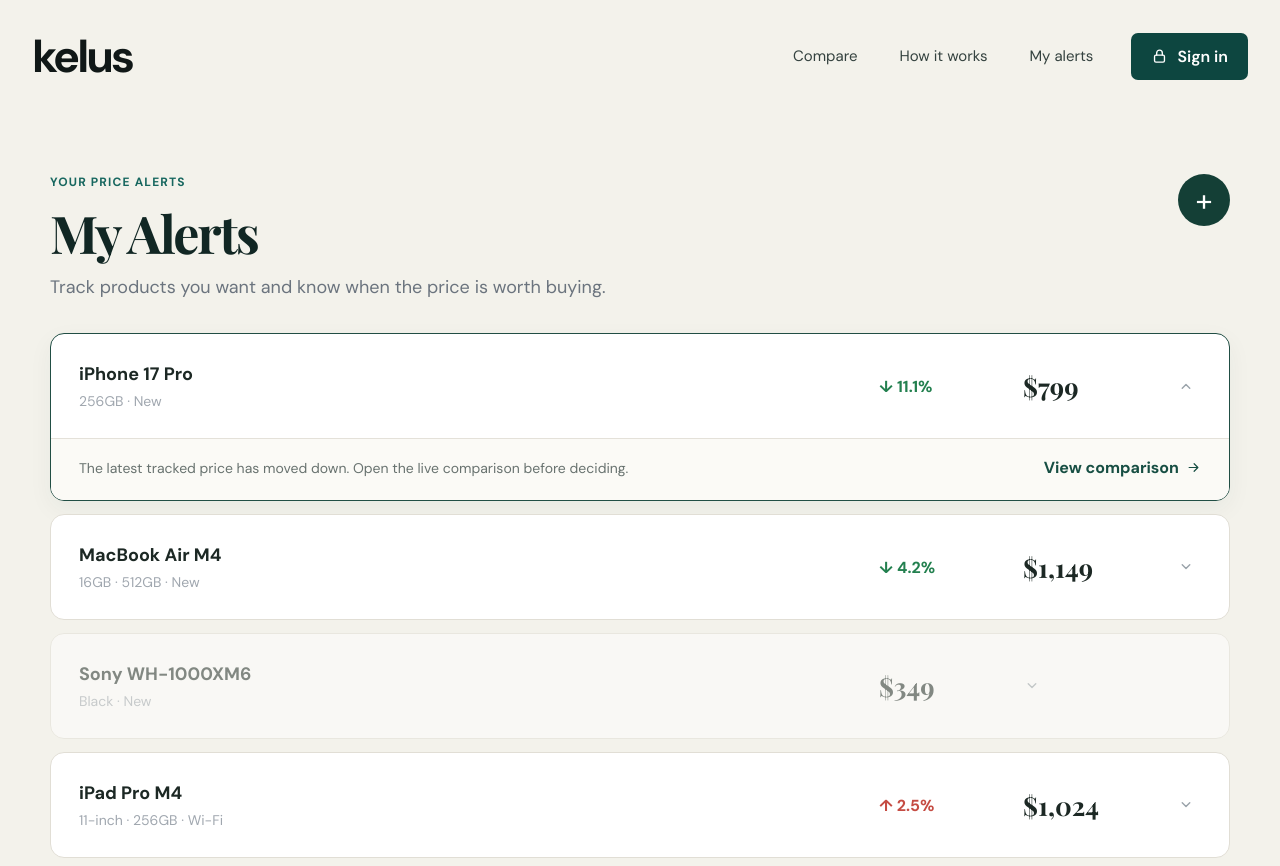
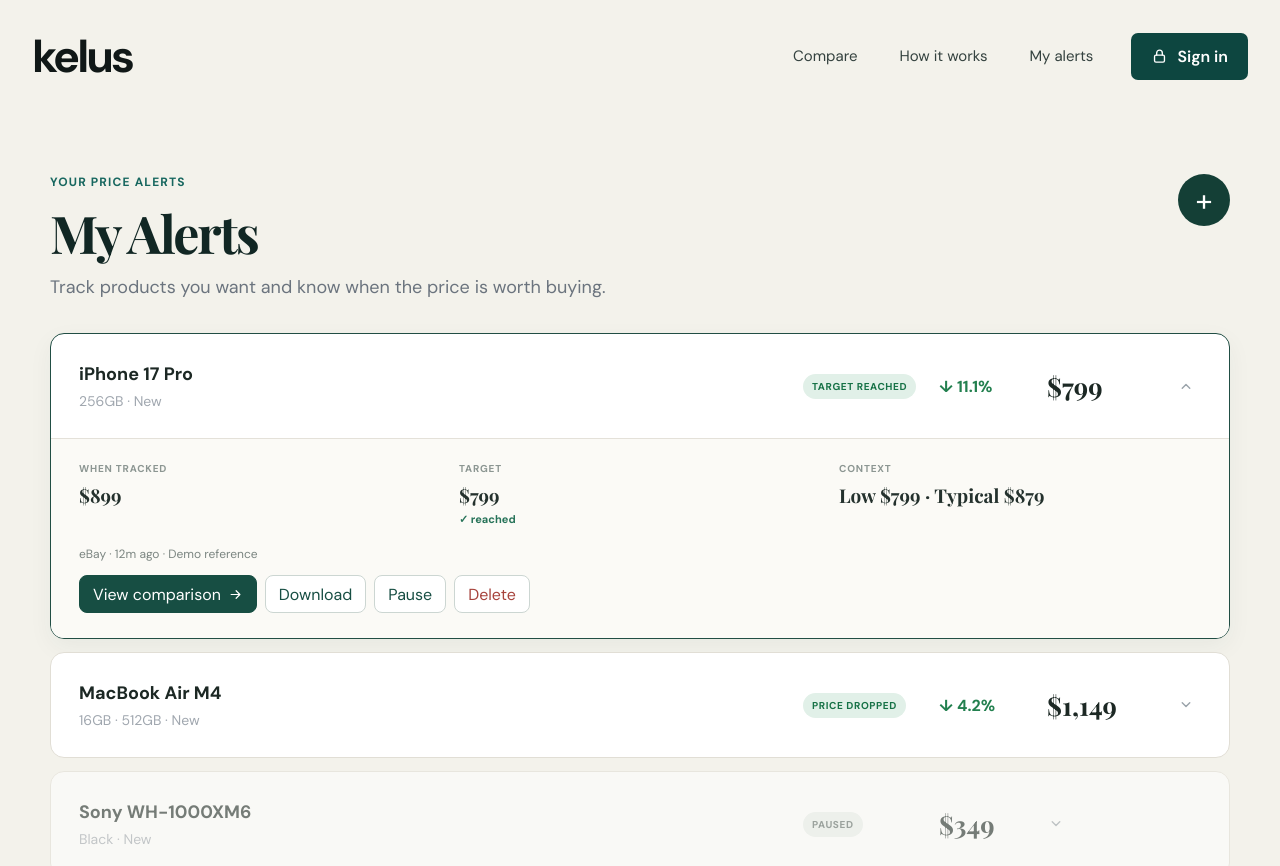
Before and after one commit to youssef-2420/kelus, a Next.js app: page /alerts in a window 1280 px wide. Shown: the top 866 px of the page. Built offline with nearby package versions, Linux system fonts and the light colour scheme.

Commit message:
Align alerts and results with Figma prototypes

```diff
--- a/app/alerts/page.tsx
+++ b/app/alerts/page.tsx
@@ -5,35 +5,109 @@ import { KelusHeader } from "@/components/KelusHeader";
 import { Icon } from "@/components/Icon";
 import { SafeLink as Link } from "@/components/SafeLink";
 
-type Alert = { product: string; variant: string; price: number; change?: number; status: "active" | "paused" };
+type AlertStatus = "reached" | "dropped" | "paused" | "increased";
+type Alert = {
+  id: string;
+  product: string;
+  variant: string;
+  price: number;
+  trackedPrice: number;
+  targetPrice: number;
+  recentLow: number;
+  typicalPrice: number;
+  change?: number;
+  status: AlertStatus;
+  retailer: string;
+  updated: string;
+  comparisonHref?: string;
+};
 
+const storageKey = "kelus-demo-alert-records";
 const referenceAlerts: Alert[] = [
-  { product: "iPhone 17 Pro", variant: "256GB · New", price: 799, change: -11.1, status: "active" },
-  { product: "MacBook Air M4", variant: "16GB · 512GB · New", price: 1149, change: -4.2, status: "active" },
-  { product: "Sony WH-1000XM6", variant: "Black · New", price: 349, status: "paused" },
-  { product: "iPad Pro M4", variant: "11-inch · 256GB · Wi-Fi", price: 1024, change: 2.5, status: "active" },
+  { id: "iphone-17-pro", product: "iPhone 17 Pro", variant: "256GB · New", price: 799, trackedPrice: 899, targetPrice: 799, recentLow: 799, typicalPrice: 879, change: -11.1, status: "reached", retailer: "eBay", updated: "12m ago", comparisonHref: "/results-v2?product=iphone-17-pro&variant=iphone-17-pro-256gb&condition=new&market=us" },
+  { id: "macbook-air-m4", product: "MacBook Air M4", variant: "16GB · 512GB · New", price: 1149, trackedPrice: 1199, targetPrice: 1099, recentLow: 1099, typicalPrice: 1179, change: -4.2, status: "dropped", retailer: "Amazon", updated: "34m ago" },
+  { id: "sony-wh-1000xm6", product: "Sony WH-1000XM6", variant: "Black · New", price: 349, trackedPrice: 349, targetPrice: 299, recentLow: 319, typicalPrice: 349, status: "paused", retailer: "Best Buy", updated: "3h ago" },
+  { id: "ipad-pro-m4", product: "iPad Pro M4", variant: "11-inch · 256GB · Wi-Fi", price: 1024, trackedPrice: 999, targetPrice: 950, recentLow: 949, typicalPrice: 999, change: 2.5, status: "increased", retailer: "Apple", updated: "8m ago" },
 ];
 
+const money = (value: number) => `$${value.toLocaleString("en-US")}`;
+
+function loadAlerts() {
+  if (typeof window === "undefined") return referenceAlerts;
+  try {
+    const stored = JSON.parse(window.localStorage.getItem(storageKey) ?? "null");
+    return Array.isArray(stored) ? stored as Alert[] : referenceAlerts;
+  } catch {
+    return referenceAlerts;
+  }
+}
+
+function statusLabel(alert: Alert) {
+  if (alert.status === "reached") return "Target reached";
+  if (alert.status === "dropped") return "Price dropped";
+  if (alert.status === "paused") return "Paused";
+  return "Price up";
+}
+
+function distanceLabel(alert: Alert) {
+  if (alert.price <= alert.targetPrice) return "✓ reached";
+  return `${money(alert.price - alert.targetPrice)} away`;
+}
+
 export default function AlertsPage() {
-  const [expanded, setExpanded] = useState<string | null>(referenceAlerts[0].product);
+  const [alerts, setAlerts] = useState<Alert[]>(loadAlerts);
+  const [expanded, setExpanded] = useState<string | null>(alerts[0]?.id ?? null);
+
+  function persist(next: Alert[]) {
+    setAlerts(next);
+    window.localStorage.setItem(storageKey, JSON.stringify(next));
+  }
+
+  function togglePause(alert: Alert) {
+    persist(alerts.map((item) => item.id === alert.id ? { ...item, status: item.status === "paused" ? "dropped" : "paused" } : item));
+  }
+
+  function removeAlert(alert: Alert) {
+    const next = alerts.filter((item) => item.id !== alert.id);
+    persist(next);
+    if (expanded === alert.id) setExpanded(next[0]?.id ?? null);
+  }
+
+  function downloadAlert(alert: Alert) {
+    const cells = ["Product", "Variant", "Current Price", "Tracked Price", "Target Price", "Status", "Retailer"];
+    const values = [alert.product, alert.variant, alert.price, alert.trackedPrice, alert.targetPrice, statusLabel(alert), alert.retailer];
+    const csv = `${cells.join(",")}\n${values.map((value) => `"${String(value).replaceAll('"', '""')}"`).join(",")}\n`;
+    const url = URL.createObjectURL(new Blob([csv], { type: "text/csv;charset=utf-8" }));
+    const anchor = document.createElement("a");
+    anchor.href = url;
+    anchor.download = `${alert.id}-alert.csv`;
+    anchor.click();
+    URL.revokeObjectURL(url);
+  }
+
   return <main className="app-page alerts-page"><KelusHeader />
     <section className="alerts-main section">
-      <div className="alerts-heading"><div><p className="eyebrow">Your price alerts</p><h1>My Alerts</h1><p>Track products you want and know when the price is worth buying.</p></div><Link href="/" className="alerts-add" aria-label="Add a new price alert">+</Link></div>
-      <div className="alerts-list">
-        {referenceAlerts.map((alert) => {
-          const open = expanded === alert.product;
+      <div className="alerts-heading"><div><p className="eyebrow">Your price alerts</p><h1>My Alerts</h1><p>Track products you want and know when the price is worth buying.</p></div><Link href="/#product-search" className="alerts-add" aria-label="Add a new price alert">+</Link></div>
+      {alerts.length ? <div className="alerts-list">
+        {alerts.map((alert) => {
+          const open = expanded === alert.id;
           const increased = (alert.change ?? 0) > 0;
-          return <article className={`alert-row${alert.status === "paused" ? " is-paused" : ""}${open ? " is-open" : ""}`} key={alert.product}>
-            <button type="button" aria-expanded={open} onClick={() => setExpanded(open ? null : alert.product)}>
+          return <article className={`alert-row${alert.status === "paused" ? " is-paused" : ""}${open ? " is-open" : ""}`} key={alert.id}>
+            <button type="button" aria-expanded={open} onClick={() => setExpanded(open ? null : alert.id)}>
               <span className="alert-product"><b>{alert.product}</b><small>{alert.variant}</small></span>
+              <span className={`alert-status is-${alert.status}`}>{statusLabel(alert)}</span>
               {alert.change !== undefined && <span className={`alert-change${increased ? " is-up" : ""}`}>{increased ? "↑" : "↓"} {Math.abs(alert.change)}%</span>}
-              <strong>${alert.price.toLocaleString("en-US")}</strong><Icon name="chevron" size={18}/>
+              <strong>{money(alert.price)}</strong><Icon name="chevron" size={18}/>
             </button>
-            {open && <div className="alert-detail"><p>{increased ? "The latest tracked price has increased." : "The latest tracked price has moved down."} Open the live comparison before deciding.</p><Link href="/results-v2?product=iphone-17&amp;variant=iphone-17-256&amp;condition=any&amp;market=us">View comparison <Icon name="arrow" size={15}/></Link></div>}
+            {open && <div className="alert-detail">
+              <div className="alert-detail-stats"><span>When tracked<strong>{money(alert.trackedPrice)}</strong></span><span>Target<strong>{money(alert.targetPrice)}</strong><small>{distanceLabel(alert)}</small></span><span>Context<strong>Low {money(alert.recentLow)} · Typical {money(alert.typicalPrice)}</strong></span></div>
+              <p className="alert-source">{alert.retailer} · {alert.updated} · Demo reference</p>
+              <div className="alert-actions">{alert.comparisonHref ? <Link href={alert.comparisonHref}>View comparison <Icon name="arrow" size={15}/></Link> : <Link href="/#product-search">Search this product <Icon name="arrow" size={15}/></Link>}<button type="button" onClick={() => downloadAlert(alert)}>Download</button><button type="button" onClick={() => togglePause(alert)}>{alert.status === "paused" ? "Resume" : "Pause"}</button><button type="button" className="is-danger" onClick={() => removeAlert(alert)}>Delete</button></div>
+            </div>}
           </article>;
         })}
-      </div>
+      </div> : <div className="alerts-empty"><Icon name="bell" size={28}/><h2>No alerts yet</h2><p>Search for a product and track its price to add it here.</p><Link className="button button-primary" href="/#product-search">Start a search <Icon name="arrow" size={17}/></Link></div>}
     </section>
-    <p className="alerts-local-note"><Icon name="lock" size={16}/>Alerts are stored locally in this browser only.</p>
+    <p className="alerts-local-note"><Icon name="lock" size={16}/>Demo alert data is stored locally in this browser only.</p>
   </main>;
 }
--- a/app/results-v2/page.tsx
+++ b/app/results-v2/page.tsx
@@ -8,6 +8,7 @@ import { OutboundRetailerCTA } from "@/components/OutboundRetailerCTA";
 import { PriceChart } from "@/components/PriceChart";
 import { ProductMark } from "@/components/ProductMark";
 import { SearchControls } from "@/components/SearchControls";
+import { WatchButton } from "@/components/WatchButton";
 import { SafeLink as Link } from "@/components/SafeLink";
 import { getProductBySlug, getVariantById } from "@/lib/demo-data";
 import { readSearchCriteria } from "@/lib/search-state";
@@ -76,6 +77,7 @@ function NewResults() {
         {lowest && cheaperAlternative && <section className="nr-section"><div className="nr-label-row"><p className="nr-label">Lowest price</p><b>Save ${cheaperAlternative.savings}</b></div><LowestOffer offer={lowest} productName={product.name} tradeoff={cheaperAlternative.tradeoff}/></section>}
         {otherOffers.length > 0 && <section className="nr-section"><p className="nr-label">Other offers</p><div className="nr-other-list">{otherOffers.map((offer, index) => <OtherOffer key={offer.id} offer={offer} productName={product.name} initiallyOpen={index === 0}/>)}</div></section>}
         <PriceContext context={context} observations={result?.observations ?? []}/>
+        <section className="nr-section nr-alert-section"><div><p className="nr-label">Price alert</p><h2>Want a better price?</h2><p>Track this product and come back when the price changes.</p></div><WatchButton product={product.name}/></section>
         <p className="nr-disclosure">Live results currently cover matching eBay listings, not the entire market. Kelus may earn a commission from eligible retailer links.</p>
       </>}
     </div>
@@ -103,7 +105,7 @@ function LowestOffer({ offer, productName, tradeoff }: { offer: Offer; productNa
 }
 
 function OtherOffer({ offer, productName, initiallyOpen }: { offer: Offer; productName: string; initiallyOpen: boolean }) {
-  return <details className="nr-other" open={initiallyOpen}><summary><EbayLogo/><span><b>{productName} · {titleCase(offer.condition)} listing</b><small>{titleCase(offer.condition)} · {offer.shippingCostKnown === false ? "Shipping unavailable" : offer.shippingCost ? `+$${offer.shippingCost} shipping` : "Free shipping"} · {offer.returnPolicy ?? "Return terms unavailable"}</small></span><strong>${knownTotal(offer) ?? offer.price}</strong><Icon name="chevron" size={17}/></summary><div className="nr-other-detail"><ListingImage offer={offer} productName={productName}/><div><p>{offer.seller.feedbackPercentage ? `${offer.seller.feedbackPercentage}% positive · ` : ""}{offer.seller.name}</p><small>{updatedLabel(offer.lastUpdated)} · Live eBay offer</small><span className="nr-cta"><OutboundRetailerCTA offer={offer}/></span></div></div></details>;
+  return <details className="nr-other" open={initiallyOpen}><summary><EbayLogo/><span><b>{offer.sourceTitle || `${productName} · ${titleCase(offer.condition)} listing`}</b><small>{titleCase(offer.condition)} · {offer.shippingCostKnown === false ? "Shipping unavailable" : offer.shippingCost ? `+$${offer.shippingCost} shipping` : "Free shipping"} · {offer.returnPolicy ?? "Return terms unavailable"}</small></span><strong>${knownTotal(offer) ?? offer.price}</strong><Icon name="chevron" size={17}/></summary><div className="nr-other-detail"><ListingImage offer={offer} productName={productName}/><div><p>{offer.seller.feedbackPercentage ? `${offer.seller.feedbackPercentage}% positive · ` : ""}{offer.seller.name || "Seller name unavailable"}</p><small>{updatedLabel(offer.lastUpdated)} · Live eBay offer</small><span className="nr-cta"><OutboundRetailerCTA offer={offer}/></span></div></div></details>;
 }
 
 function PriceContext({ context, observations }: { context: ReturnType<typeof getPriceContext>; observations: PriceObservation[] }) {
--- a/services/providers/ebay/normalize.ts
+++ b/services/providers/ebay/normalize.ts
@@ -96,6 +96,7 @@ export function normalizeEbayItem(item: EbayItemSummary, product: Product, varia
     dataSource: "live",
     sourceProvider: "ebay",
     sourceCondition: item.condition,
+    sourceTitle: item.title,
     imageUrl: item.image?.imageUrl,
     itemLocation: location(item),
   };
--- a/types/kelus.ts
+++ b/types/kelus.ts
@@ -23,6 +23,7 @@ export type Offer = {
   returnPolicy: string; affiliateUrl: string | null; lastUpdated: string; dataSource: "demo" | "live";
   sourceProvider?: "ebay" | string;
   sourceCondition?: string;
+  sourceTitle?: string;
   imageUrl?: string;
   itemLocation?: string;
 };
```
Also changed, not shown: app/globals.css, 1 other file (tests, documents, lock files or other folders).
